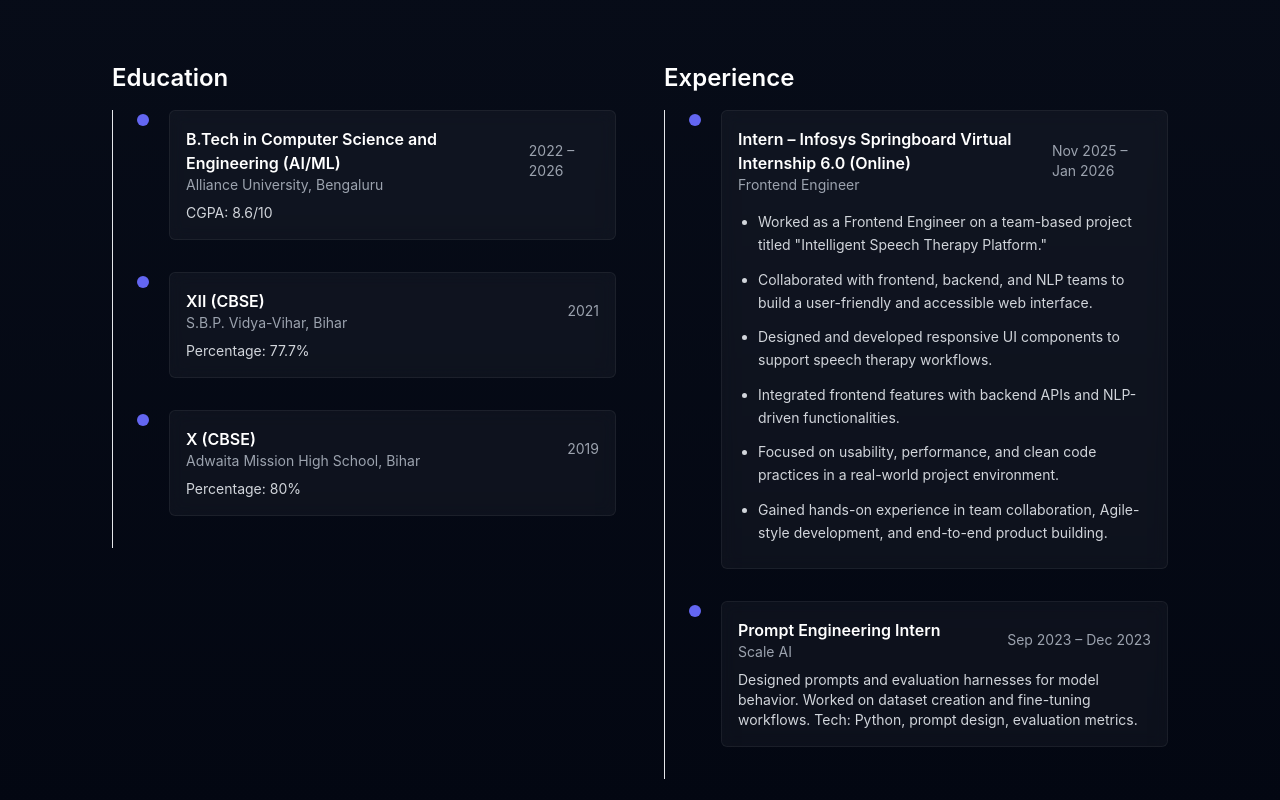
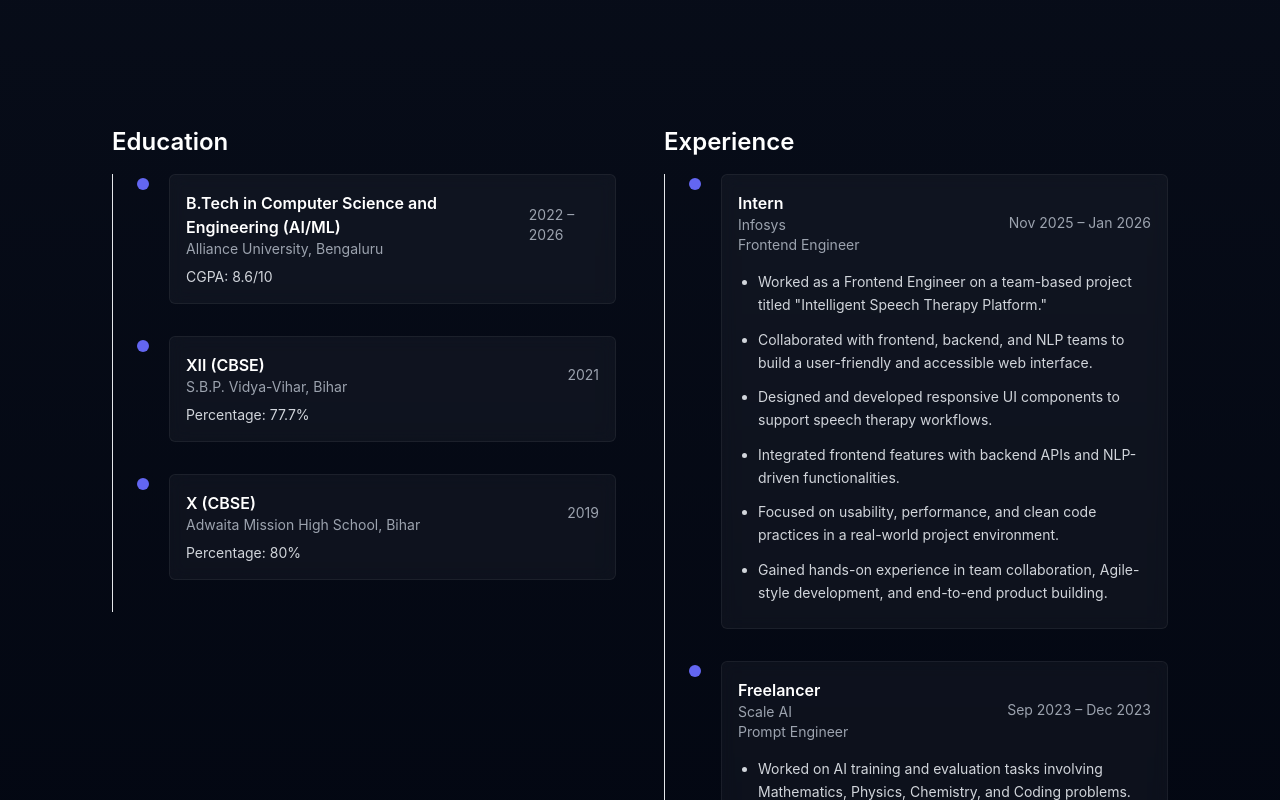
Before and after one commit to shivamkumar183/shivam_portfolio, a React (Vite) app: page / in a window 1280 px wide. Shown: the part 2080-2880 px from the top of the page. Built offline with nearby package versions, Linux system fonts and the light colour scheme; the HTML template or start-up script is replaced by a standard one.

Commit message:
fixing spacing and content

```diff
--- a/src/App.jsx
+++ b/src/App.jsx
@@ -17,12 +17,12 @@ export default function App(){
     <div className="min-h-screen text-white">
       <Navbar />
       <main className="container mx-auto px-6 lg:px-20">
-        <section id="hero" className="pt-24"><Hero /></section>
-        <section id="about" className="py-16"><About /></section>
+        <section id="hero" className="pt-16 md:pt-24"><Hero /></section>
+        <section id="about" className="py-16 md:py-24"><About /></section>
         <section className="py-16">
           <div className="md:flex justify-center gap-12 px-4 md:px-8">
             <div id="education" className="md:w-1/2 scroll-mt-24"><Education /></div>
-            <div id="experience" className="md:w-1/2 scroll-mt-24"><Experience /></div>
+            <div id="experience" className="md:w-1/2 scroll-mt-24 mt-12 md:mt-0"><Experience /></div>
           </div>
         </section>
         <section id="skills" className="py-16"><Skills /></section>
--- a/src/components/About.jsx
+++ b/src/components/About.jsx
@@ -4,7 +4,7 @@ import profileImage from '../assets/media/images/profile.png'
 
 export default function About(){
   return (
-    <div className="relative py-24">
+    <div className="relative py-16 md:py-24">
       <div className="container mx-auto px-6">
         <motion.div initial={{opacity:0, y:10}} whileInView={{opacity:1,y:0}} viewport={{once:true}} className="text-center mb-16">
           <h3 className="text-purple-400 font-semibold text-sm uppercase tracking-widest">WHO I AM</h3>
--- a/src/components/Contact.jsx
+++ b/src/components/Contact.jsx
@@ -21,7 +21,7 @@ export default function Contact(){
 
   return (
     <div className="glass p-6 rounded-lg">
-      <h3 className="text-2xl font-semibold">Contact</h3>
+      <h3 className="text-2xl font-semibold">Contact Me</h3>
       <div className="mt-4 md:flex gap-6">
         <form ref={formRef} onSubmit={sendEmail} className="flex-1">
           <input name="name" placeholder="Name" aria-label="Name" className="w-full p-3 rounded bg-transparent border border-white/5" required />
@@ -29,7 +29,7 @@ export default function Contact(){
           <textarea name="message" placeholder="Message" aria-label="Message" className="w-full p-3 rounded bg-transparent border border-white/5 mt-3 h-32" required />
           <div className="flex flex-col sm:flex-row sm:items-center gap-3 mt-3">
             <button type="submit" className="px-4 py-2 bg-indigo-600 rounded">Send Message</button>
-            <a href="mailto:hshivam183kumar@gmail.com" className="text-sm text-gray-400 break-words">Or email: hshivam183kumar@gmail.com</a>
+            <a href="mailto:hshivam183kumar@gmail.com" className="text-sm text-gray-400 break-words"></a>
           </div>
         </form>
         <div className="w-full md:w-1/3">
--- a/src/components/Experience.jsx
+++ b/src/components/Experience.jsx
@@ -4,17 +4,19 @@ import { motion } from 'framer-motion'
 const timeline = [
   {
     id:1,
-    title: 'Intern – Infosys Springboard Virtual Internship 6.0 (Online)',
+    title: 'Intern',
+    company: 'Infosys',
     subtitle: 'Frontend Engineer',
     period: 'Nov 2025 – Jan 2026',
     details: 'Worked as a Frontend Engineer on a team-based project titled "Intelligent Speech Therapy Platform." \n• Collaborated with frontend, backend, and NLP teams to build a user-friendly and accessible web interface. \n• Designed and developed responsive UI components to support speech therapy workflows. \n• Integrated frontend features with backend APIs and NLP-driven functionalities. \n• Focused on usability, performance, and clean code practices in a real-world project environment. \n• Gained hands-on experience in team collaboration, Agile-style development, and end-to-end product building.'
   },
   {
     id:2,
-    title: 'Prompt Engineering Intern',
-    subtitle: 'Scale AI',
+    title: 'Freelancer',
+    company: 'Scale AI',
+    subtitle: 'Prompt Engineer',
     period: 'Sep 2023 – Dec 2023',
-    details: 'Designed prompts and evaluation harnesses for model behavior. Worked on dataset creation and fine-tuning workflows. Tech: Python, prompt design, evaluation metrics.'
+    details: '• Worked on AI training and evaluation tasks involving Mathematics, Physics, Chemistry, and Coding problems. Improved answer quality, completed incomplete responses, corrected inaccuracies, and helped improve AI-generated outputs through data evaluation and validation tasks.'
   }
 ]
 
@@ -40,7 +42,8 @@ function TimelineItem({item}){
         <div className="flex items-center justify-between">
           <div>
             <h4 className="font-semibold">{item.title}</h4>
-            <div className="text-sm text-gray-400">{item.subtitle}</div>
+            {item.company && <div className="text-sm text-gray-400">{item.company}</div>}
+            {item.subtitle && <div className="text-sm text-gray-400">{item.subtitle}</div>}
           </div>
           <div className="text-sm text-gray-400">{item.period}</div>
         </div>
@@ -52,7 +55,7 @@ function TimelineItem({item}){
 
 export default function Experience(){
   return (
-    <div>
+    <div className="mt-12 md:mt-0">
       <h3 className="text-2xl font-semibold mb-4">Experience</h3>
       <div className="border-l border-white/6 pl-6">
         {timeline.map(t => <TimelineItem key={t.id} item={t} />)}
--- a/src/components/Hero.jsx
+++ b/src/components/Hero.jsx
@@ -6,7 +6,7 @@ import Typewriter from './Typewriter'
 
 export default function Hero(){
   return (
-    <div className="relative py-24">
+    <div className="relative py-16 md:py-24">
       <div className="container mx-auto px-6">
         <div className="glass rounded-3xl p-8 md:p-12 lg:p-16 flex flex-col lg:flex-row items-center gap-8 overflow-hidden hover:shadow-2xl hover:shadow-purple-500/20 transition-all duration-300 hover:scale-105">
           <div className="flex-1">
```
